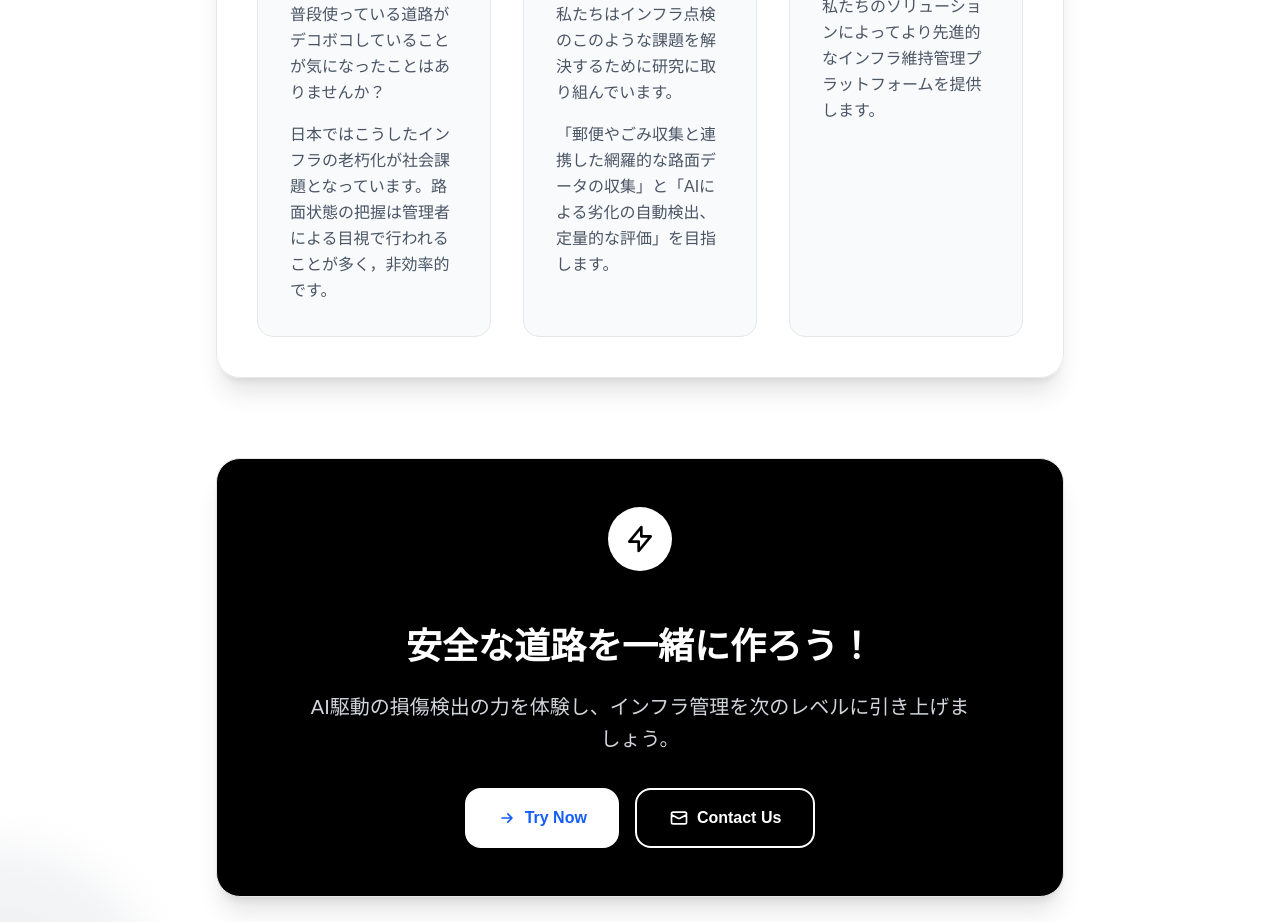
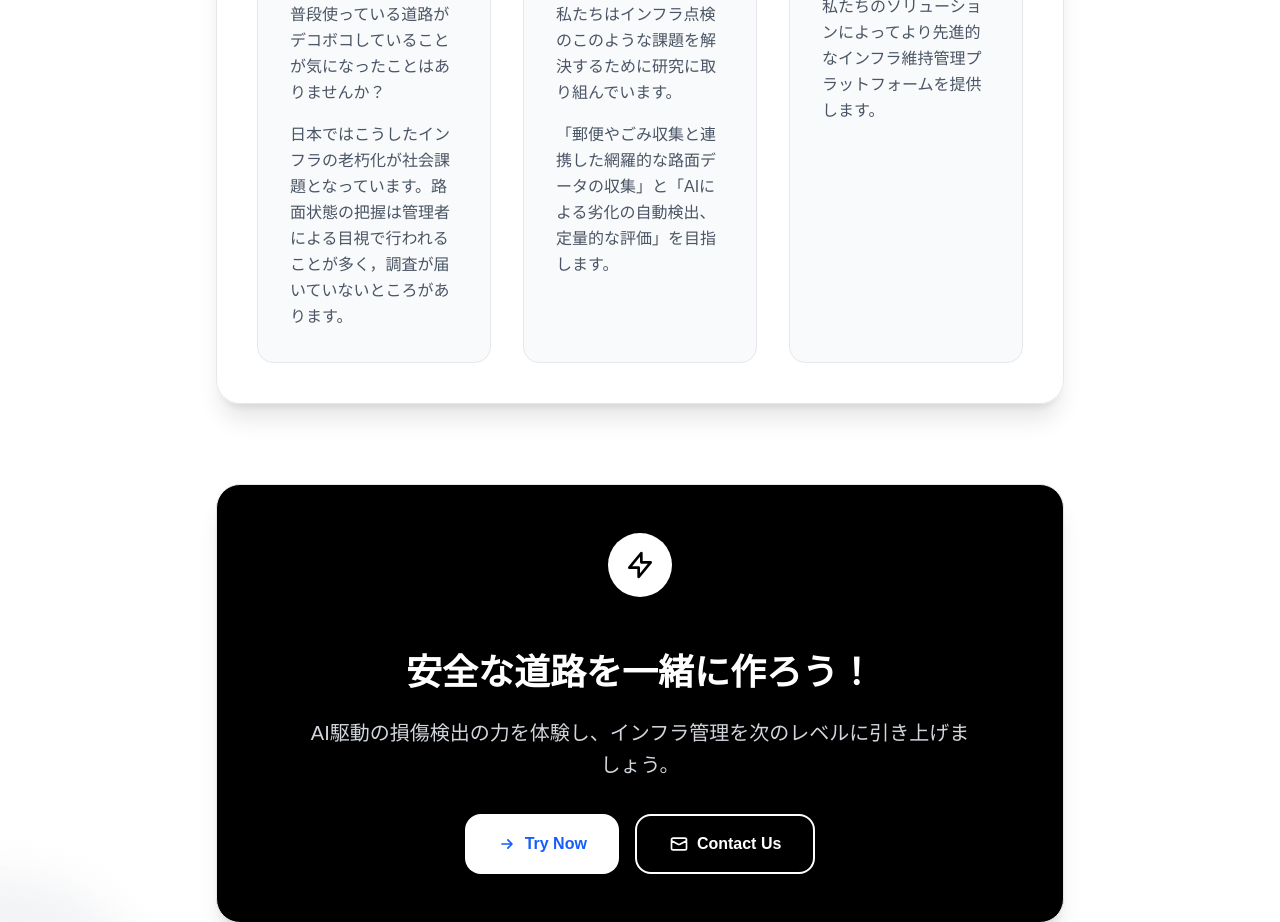
Before and after one commit to bamboo51/Infra-DSC, a Next.js app in the folder frontend/: page /about in a window 1280 px wide. Shown: the part 860-1782 px from the top of the page. Built offline with nearby package versions, Linux system fonts and the light colour scheme.

Commit message:
edit about page

```diff
--- a/frontend/data/about.tsx
+++ b/frontend/data/about.tsx
@@ -47,7 +47,7 @@ export const backgroundSection: BackgroundSectionData = {
     {
       title: "The Challenge",
       icon: <svg xmlns="http://www.w3.org/2000/svg" className="h-6 w-6 text-white" fill="none" viewBox="0 0 24 24" stroke="currentColor"><path strokeLinecap="round" strokeLinejoin="round" strokeWidth={2} d="M12 9v2m0 4h.01m-6.938 4h13.856c1.54 0 2.502-1.667 1.732-2.5L13.732 4c-.77-.833-1.964-.833-2.732 0L4.082 16.5c-.77.833.192 2.5 1.732 2.5z" /></svg>,
-      content: ["普段使っている道路がデコボコしていることが気になったことはありませんか？", "日本ではこうしたインフラの老朽化が社会課題となっています。路面状態の把握は管理者による目視で行われることが多く，非効率的です。"],
+      content: ["普段使っている道路がデコボコしていることが気になったことはありませんか？", "日本ではこうしたインフラの老朽化が社会課題となっています。路面状態の把握は管理者による目視で行われることが多く，調査が届いていないところがあります。"],
     },
     {
       title: "Our Solution",
```
